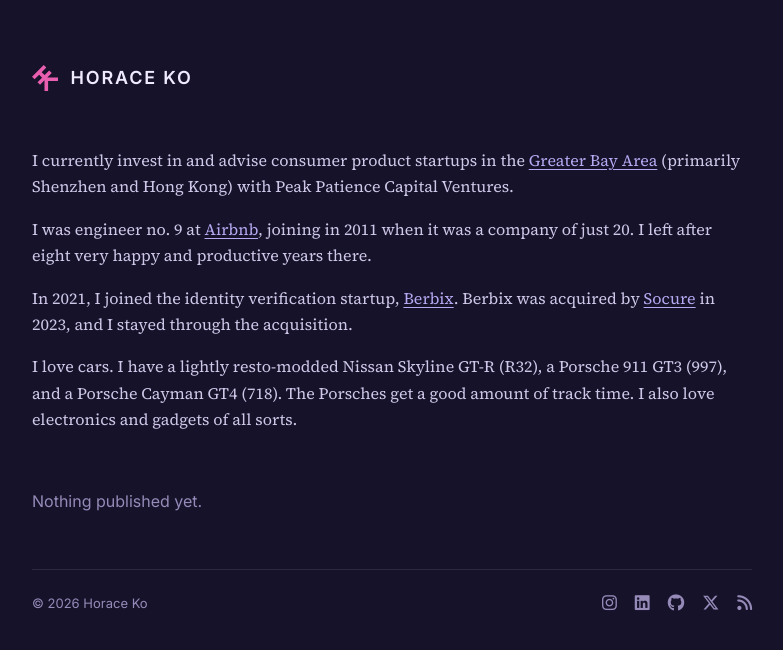
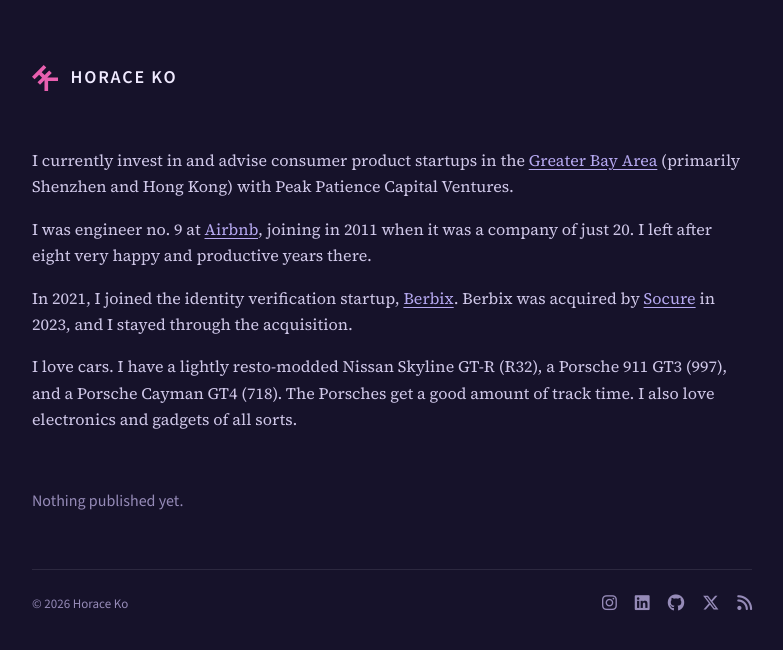
Before and after one commit to horaceko/horaceko.github.io, a Jekyll site: the page built from index.md, in a window 1280 px wide. Shown: the top 650 px of the page, without its empty margins (248-1031 px from the left). Built offline with Jekyll 4.4.1, drawn with Linux system fonts in a browser that asks for light colours.

Commit message:
Switch sans from Inter to Source Sans 3
Co-Authored-By: Claude Opus 5.5 <noreply@anthropic.com>
Claude-Session: https://claude.ai/code/session_01JeQXvA9sfgEoBYrH9514Mk

```diff
--- a/_layouts/default.html
+++ b/_layouts/default.html
@@ -8,7 +8,7 @@
   {% feed_meta %}
   <link rel="preconnect" href="https://fonts.googleapis.com">
   <link rel="preconnect" href="https://fonts.gstatic.com" crossorigin>
-  <link rel="stylesheet" href="https://fonts.googleapis.com/css2?family=Inter:wght@400;500;600&family=JetBrains+Mono:wght@400&family=Source+Serif+4:ital,opsz,wght@0,8..60,400;0,8..60,600;1,8..60,400&display=swap">
+  <link rel="stylesheet" href="https://fonts.googleapis.com/css2?family=Source+Sans+3:wght@400;500;600&family=JetBrains+Mono:wght@400&family=Source+Serif+4:ital,opsz,wght@0,8..60,400;0,8..60,600;1,8..60,400&display=swap">
   <link rel="stylesheet" href="https://cdnjs.cloudflare.com/ajax/libs/font-awesome/6.5.2/css/fontawesome.min.css">
   <link rel="stylesheet" href="https://cdnjs.cloudflare.com/ajax/libs/font-awesome/6.5.2/css/brands.min.css">
   <link rel="stylesheet" href="https://cdnjs.cloudflare.com/ajax/libs/font-awesome/6.5.2/css/solid.min.css">
--- a/assets/css/main.css
+++ b/assets/css/main.css
@@ -1,6 +1,6 @@
 /* Colours: from the Neon Dusk Omarchy theme (violet-black with a magenta accent).
    Magenta (--brand) is kept for the logo; links use a softer lavender (--accent).
-   Type: sans (Inter) for navigation and headings, serif (Source Serif 4)
+   Type: sans (Source Sans 3) for navigation and headings, serif (Source Serif 4)
    for writing, mono (JetBrains Mono) for code. */
 :root {
   --bg: #16122a;
@@ -15,7 +15,7 @@
   --code-bg: #0d0a18;
   --inline-code-bg: #252139;
 
-  --sans: Inter, system-ui, -apple-system, "Segoe UI", sans-serif;
+  --sans: "Source Sans 3", system-ui, -apple-system, "Segoe UI", sans-serif;
   --serif: "Source Serif 4", Georgia, serif;
   --mono: "JetBrains Mono", ui-monospace, SFMono-Regular, Menlo, monospace;
 }
```
